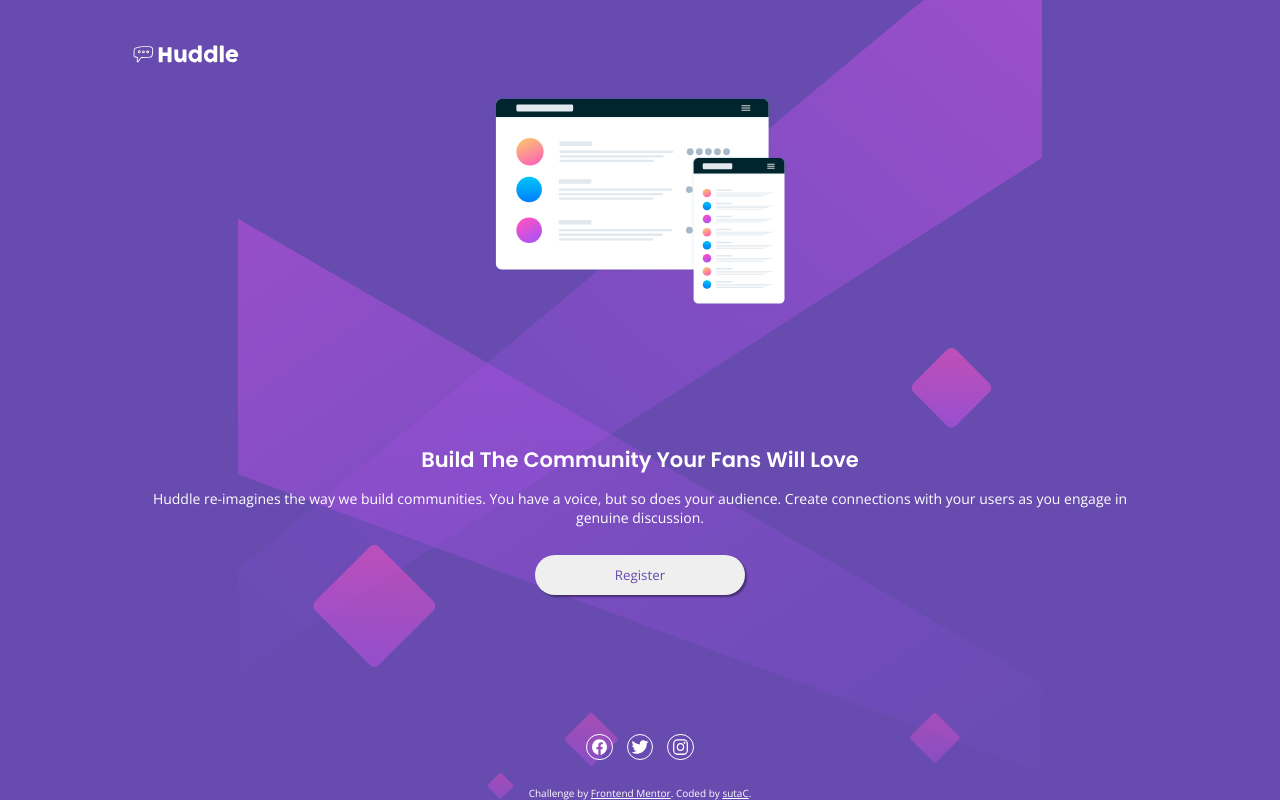
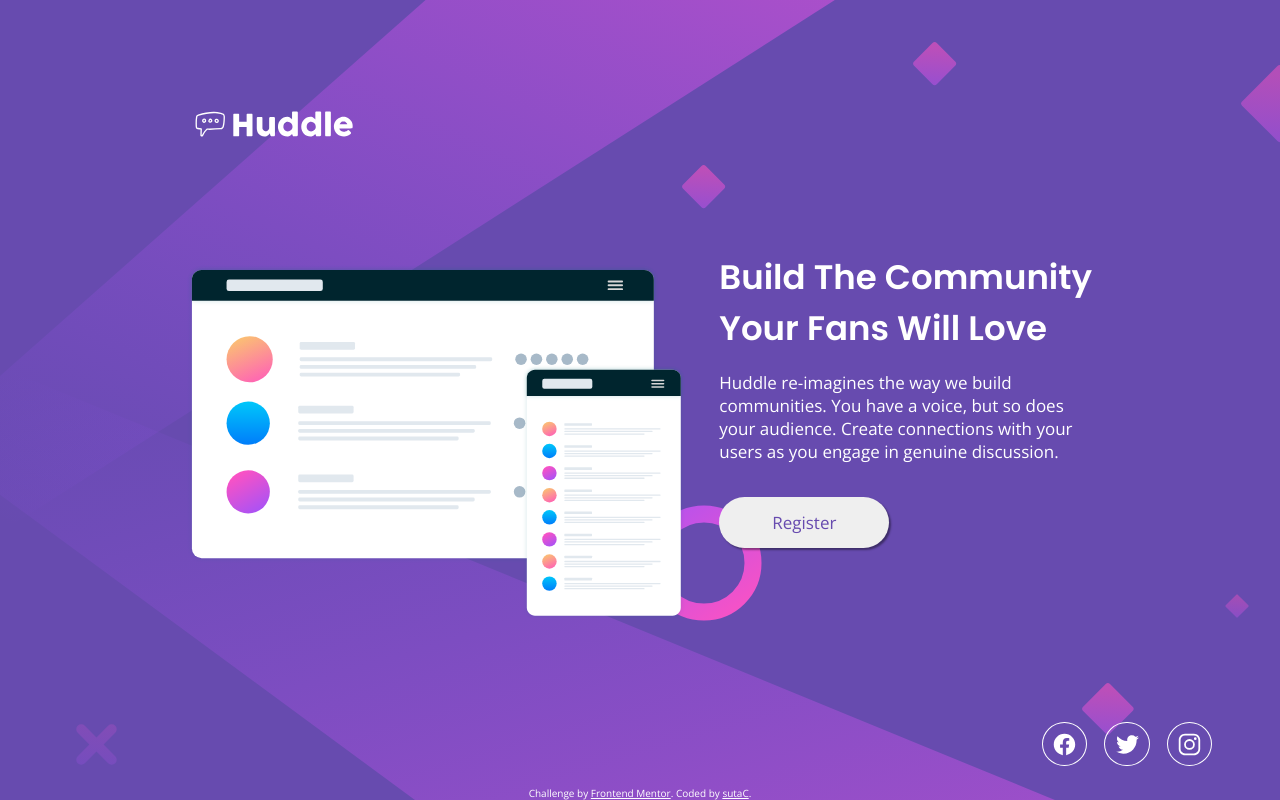
Before and after one commit to sutaC/Huddle-landing-page, a plain HTML site: page index.html in a window 1280 px wide. Drawn offline with nearby package versions, Linux system fonts and the light colour scheme.

Commit message:
Desktop view

```diff
--- a/style.css
+++ b/style.css
@@ -12,6 +12,7 @@
     font-family: 'Open Sans', sans-serif;
     font-weight: 400;
     color: white;
+    font-size: 14px;
 }
 
 h1 {
@@ -22,23 +23,22 @@ h1 {
     font-size: 1.5rem;
 }
 
-html {
-    font-size: 14px;
-}
 
 /* --- Main code ---  */
 
 body {
-    margin: 5vh 0;
-    padding: 0;
+    margin: 0;
+    padding: 1rem;
+    box-sizing: border-box;
 
-    min-height: 90vh;
+    min-height: 100vh;
+    width: 100vw;
 
     display: flex;
     flex-direction: column;
     justify-content: space-between;
     align-items: center;
-    gap: 1rem;
+    gap: 2rem;
 
     background-color: var(--clr-violet);
     background-image: url('./images/bg-mobile.svg');
@@ -73,7 +73,7 @@ body > * {
     background-size: contain;
     background-position: center;
 
-    max-width: 25rem;
+    max-width: 40rem;
     min-height: 15rem;
 
     margin: 0rem auto;
@@ -94,7 +94,7 @@ main > * {
 
 main > button {
     width: 80%;
-    max-width: 15rem;
+    max-width: 10rem;
 
     padding: 0.8rem;
 
@@ -144,6 +144,87 @@ footer {
     cursor: pointer;
 }
 
+.icons > img {
+    transform: scale(0.7);
+}
+
+
+/* ### Tablet view ###  */
+
+@media (min-width: 600px) {
+    body {
+        background-size: cover;
+    }
+}
+
+
+/* ### Desktop view ###  */
+
+@media (min-width: 850px) {
+
+
+    * {
+        font-size: 17px;
+    }
+
+    h1 {
+        font-size: 2rem;
+    }
+
+
+    body {
+        flex-direction: row;
+        justify-content: center;
+
+        /* padding: 0; */
+
+        position: relative;
+
+        background-image: url('./images/bg-desktop.svg');
+        background-position: left center;
+        background-size: cover;
+
+    }
+
+
+    header {
+        width: 40%;
+    }
+
+    .logo {
+        min-height: 3rem;
+    }
+
+    .banner {
+        min-height: 30rem;
+    }
+
+
+    main {
+        text-align: left;
+        width: 30%;
+    }
+
+
+    footer {
+        position: absolute;
+
+
+        max-width: 10rem;
+        height: auto;
+
+        bottom: 2rem;
+        right: 4rem;
+    }
+
+    .icons {
+        max-width: 3rem;
+        max-height: 2rem;
+    }
+
+}
+
+
 
 /* --- /Main code ---  */
 
@@ -154,3 +235,7 @@ footer {
     text-align: center;
     font-size: 10px;
 }
+
+.author * {
+    font-size: 10px;
+}
```
